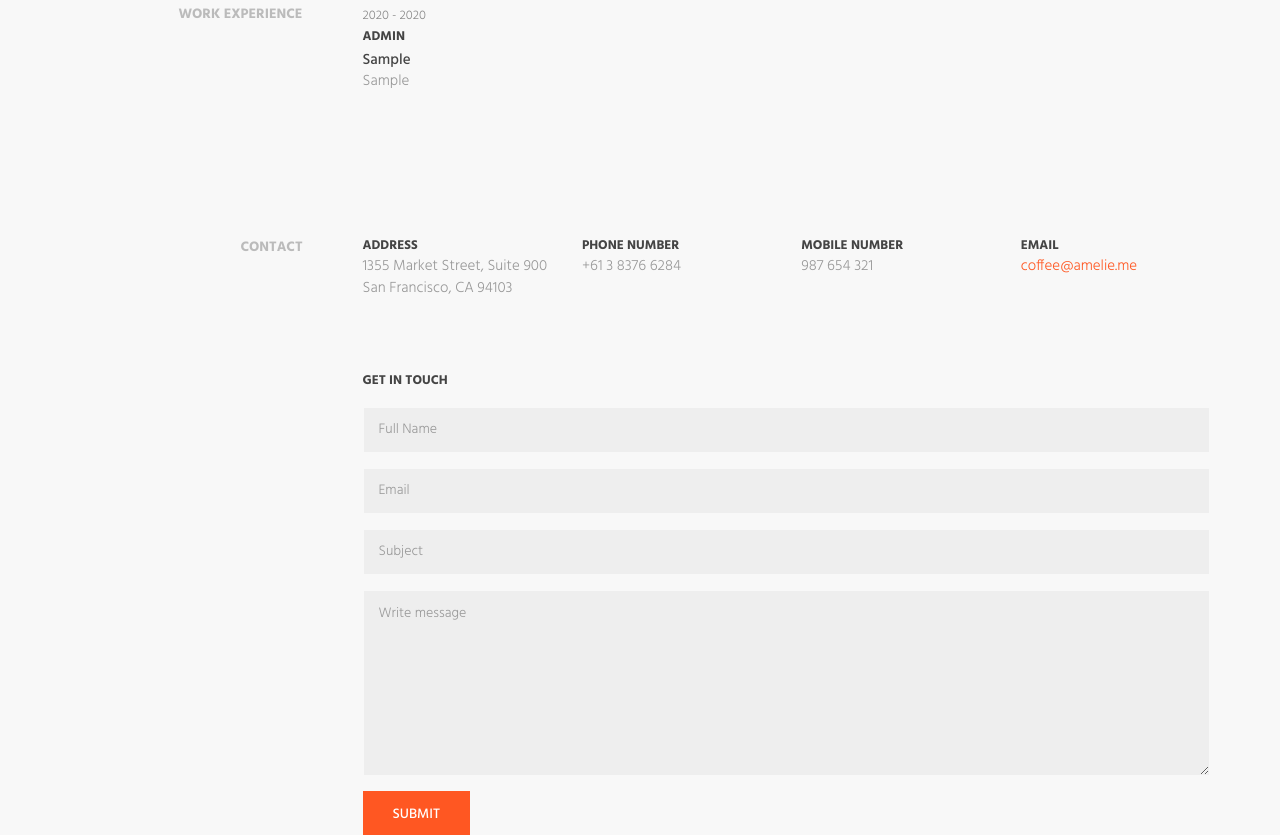
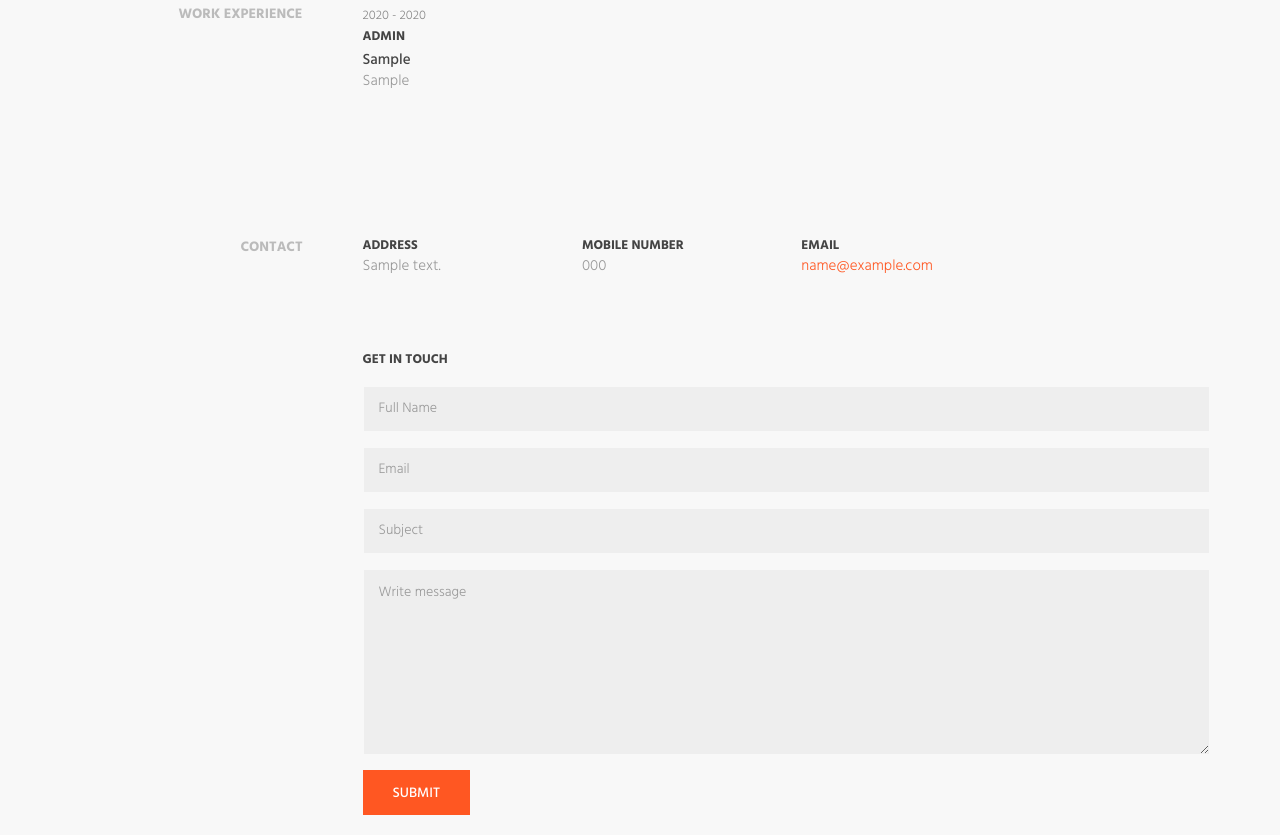
Before and after one commit to Alirezaies/sadegh_org, a Django app: page / in a window 1280 px wide. Shown: the part 814-1649 px from the top of the page. Run offline with Django 3.2, Linux system fonts and the light colour scheme; tables that the repository leaves empty hold one stand-in row (values such as "Sample post"); some libraries are stand-ins or nearby versions.

Commit message:
contact_info

```diff
--- a/alirezaies/scripts/home.py
+++ b/alirezaies/scripts/home.py
@@ -10,6 +10,7 @@ from ..models import (
     SkillCategory,
     Skill,
     Experience,
+    ContactInfo,
 )
 
 class HomeView():
@@ -42,3 +43,8 @@ class HomeView():
         data = sinergy(Experience, 'start_time')
 
         return data
+
+    def contact_info(self):
+        data = ContactInfo.objects.first()
+
+        return data
--- a/alirezaies/templates/includes/contact.html
+++ b/alirezaies/templates/includes/contact.html
@@ -14,27 +14,20 @@
                     <div class="col-md-3">
                         <address>
                             <strong>Address</strong><br>
-                            1355 Market Street, Suite 900<br>
-                            San Francisco, CA 94103
+                                {{ c_info.address }}
 
                         </address>
                     </div>
                     <div class="col-md-3">
                         <address>
-                            <strong>Phone Number</strong><br>
-                            +61 3 8376 6284
-                        </address>
-                    </div>
-                    <div class="col-md-3">
-                        <address>
                             <strong>Mobile Number</strong><br>
-                            987 654 321
+                            {{ c_info.phone_number }}
                         </address>
                     </div>
                     <div class="col-md-3">
                         <address>
                             <strong>Email</strong><br>
-                            <a href="mailto:#">coffee@amelie.me</a>
+                            <a href="mailto:{{ c_info.emaik }}">{{ c_info.email }}</a>
                         </address>
                     </div>
 
--- a/alirezaies/views.py
+++ b/alirezaies/views.py
@@ -9,6 +9,7 @@ def home(request):
     expertise = home.expertise()
     skills = home.skills()
     experience = home.experience()
+    contact_info = home.contact_info()
 
     data = {
         'langs': langs,
@@ -17,6 +18,7 @@ def home(request):
         'expertise': expertise,
         'skills': skills,
         'exp': experience,
+        'c_info': contact_info,
     }
 
     return(
```
